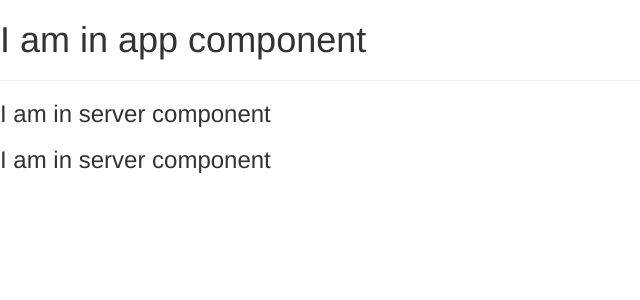
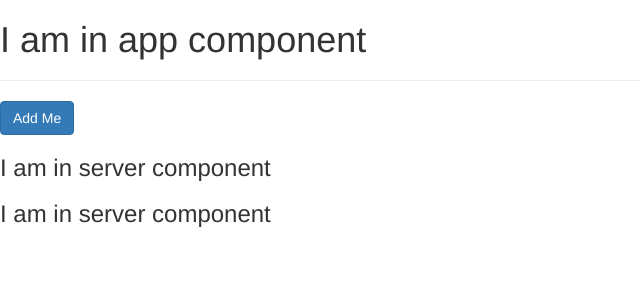
Before and after one commit to pratkjn/angular-tutorials, an Angular app: page / in a window 1280 px wide. Shown: the top 300 px of the page, without its empty margins (0-640 px from the left). Built offline with nearby package versions, Linux system fonts and the light colour scheme.

Commit message:
proprty binding

```diff
--- a/src/app/servers/servers.component.html
+++ b/src/app/servers/servers.component.html
@@ -1,2 +1,3 @@
+<button class="btn btn-primary" [disabled]="!allowNewServer">Add Me</button>
 <app-server></app-server>
 <app-server></app-server>
--- a/src/app/servers/servers.component.ts
+++ b/src/app/servers/servers.component.ts
@@ -9,7 +9,13 @@
 })
 export class ServersComponent implements OnInit {
 
-  constructor() { }
+	allowNewServer = false;
+
+	constructor() {
+		setTimeout(() => {
+			this.allowNewServer = true;
+		}, 2000);
+	}
 
 	ngOnInit(): void {
 	}
```
Lines whose indentation alone changed are shown as unchanged.
